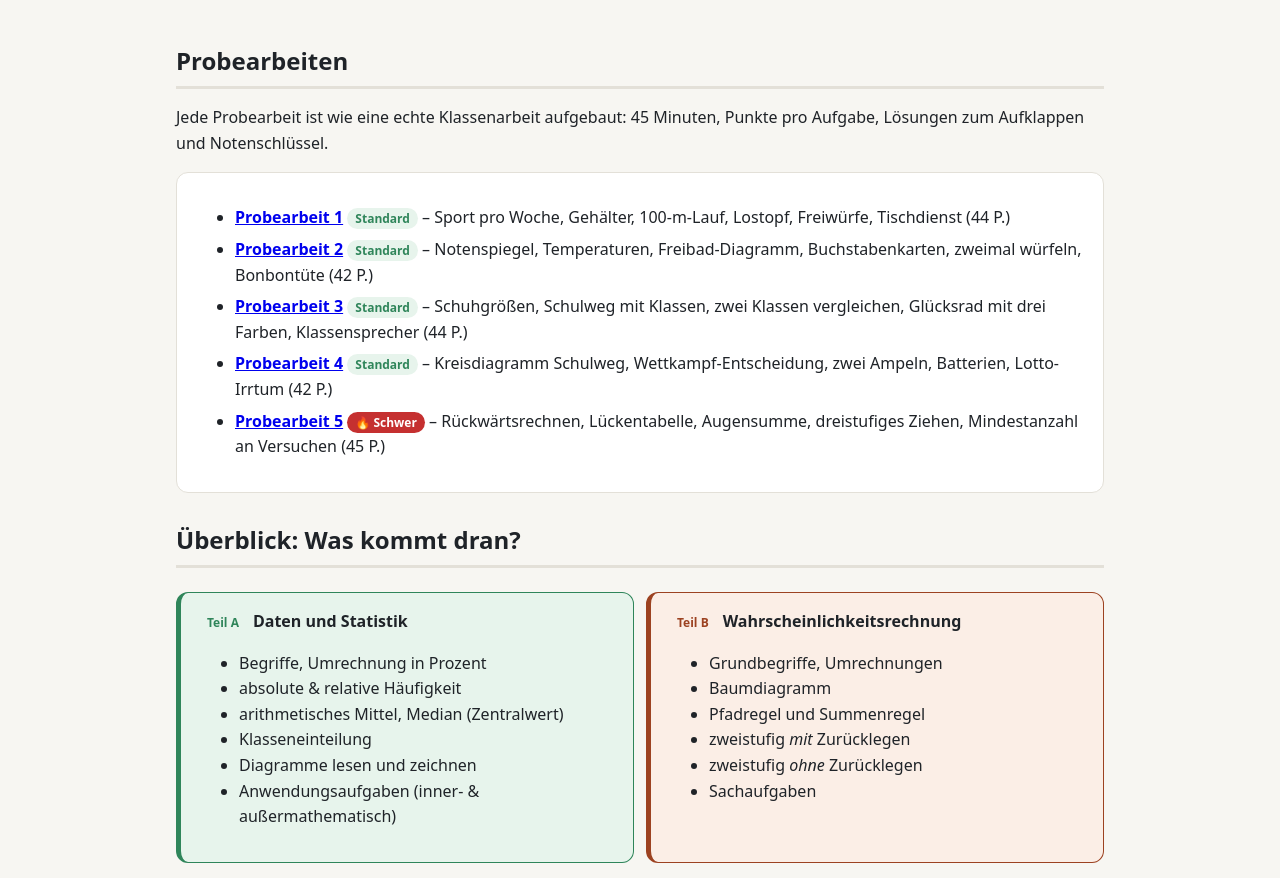
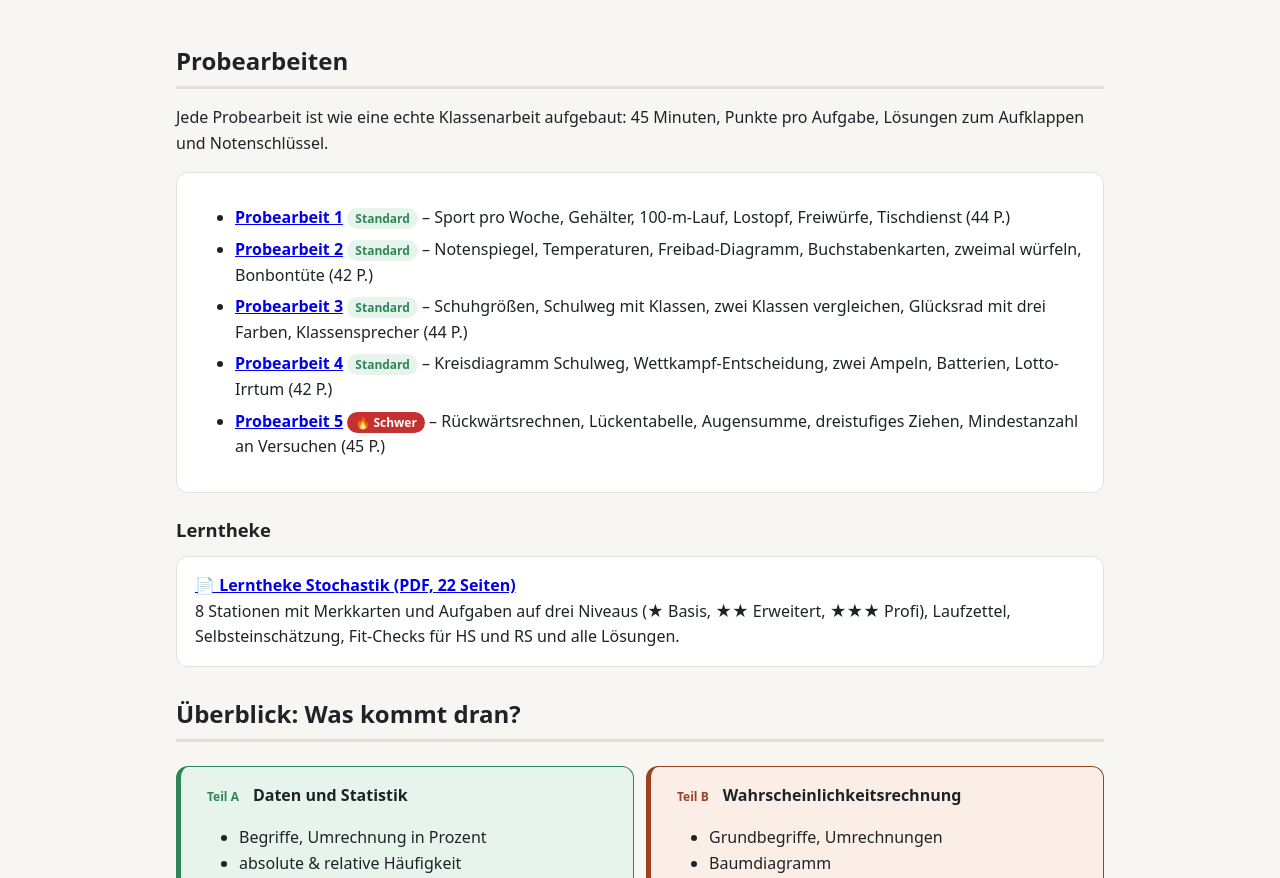
Before and after one commit to renegenzmehr/weitlinger, a plain HTML site: page mathe/statistik-wahrscheinlichkeit/index.html in a window 1280 px wide. Shown: the part 222-1100 px from the top of the page. Drawn offline with Linux system fonts and the light colour scheme.

Commit message:
Mathe 9: Lerntheke Stochastik (PDF) auf Lern- und Fachseite verlinkt
Co-Authored-By: Claude Opus 5.5 <noreply@anthropic.com>
Claude-Session: https://claude.ai/code/session_01GPCiwJQJbuk8okC6Px3GVR

```diff
--- a/mathe/statistik-wahrscheinlichkeit/index.html
+++ b/mathe/statistik-wahrscheinlichkeit/index.html
@@ -106,6 +106,11 @@ footer{max-width:960px;margin:0 auto;padding:24px 16px 48px;color:var(--muted);f
       <li style="margin:6px 0"><a href="probearbeit-4.html"><strong>Probearbeit 4</strong></a> <span style="font-size:.75rem;font-weight:700;padding:2px 8px;border-radius:999px;background:var(--stat-soft);color:var(--stat)">Standard</span> – Kreisdiagramm Schulweg, Wettkampf-Entscheidung, zwei Ampeln, Batterien, Lotto-Irrtum (42 P.)</li>
       <li style="margin:6px 0"><a href="probearbeit-5.html"><strong>Probearbeit 5</strong></a> <span style="font-size:.75rem;font-weight:700;padding:2px 8px;border-radius:999px;background:#c53030;color:#fff">🔥 Schwer</span> – Rückwärtsrechnen, Lückentabelle, Augensumme, dreistufiges Ziehen, Mindestanzahl an Versuchen (45 P.)</li>
     </ul>
+  </div>
+  <h3>Lerntheke</h3>
+  <div class="card">
+    <p style="margin:0"><a href="lerntheke-stochastik.pdf"><strong>📄 Lerntheke Stochastik (PDF, 22 Seiten)</strong></a><br>
+    8 Stationen mit Merkkarten und Aufgaben auf drei Niveaus (★ Basis, ★★ Erweitert, ★★★ Profi), Laufzettel, Selbsteinschätzung, Fit-Checks für HS und RS und alle Lösungen.</p>
   </div>
 </section>
 
```
Also changed, not shown: mathe/index.html (+1 -0 lines), 1 other file.
